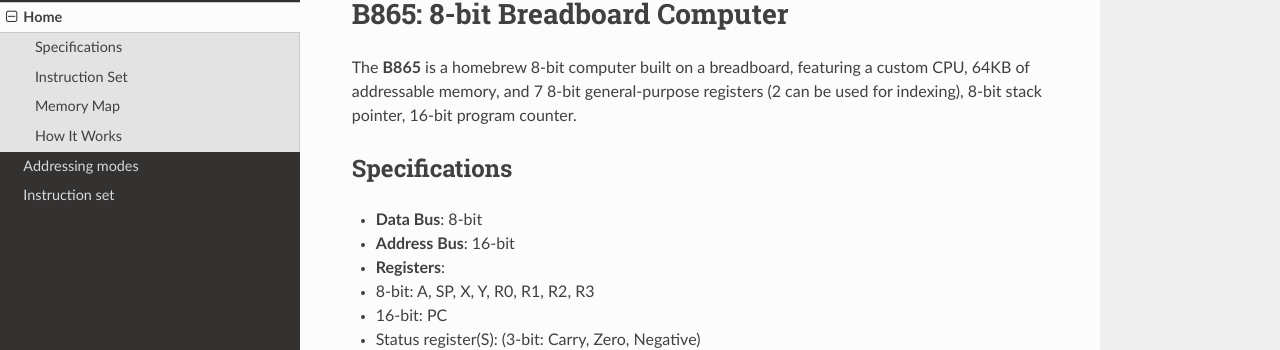
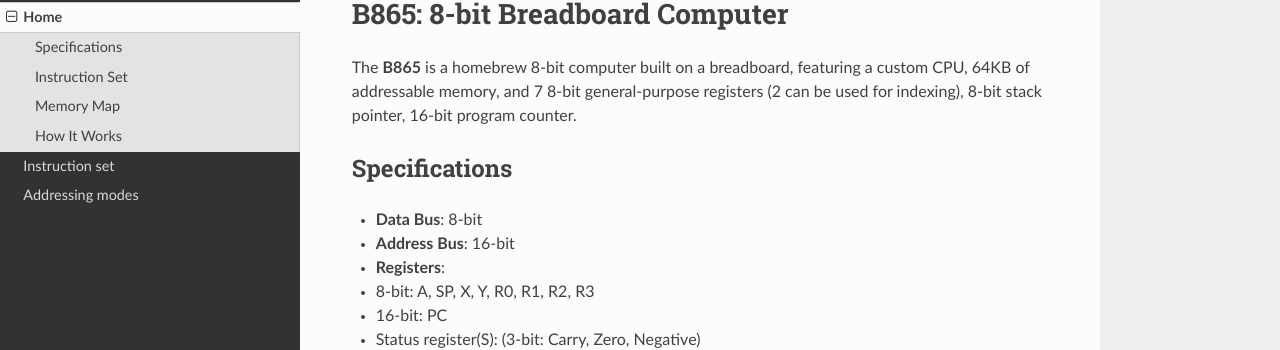
Before and after one commit to Rbel12b/b865-docs, an MkDocs documentation site: the page built from docs/index.md, in a window 1280 px wide. Shown: the part 104-454 px from the top of the page. Built offline with MkDocs 1.6.1, drawn with Linux system fonts in a browser that asks for light colours; nearby versions of some CDN libraries; part of the change alters nothing that is shown.

```diff
--- a/mkdocs.yml
+++ b/mkdocs.yml
@@ -1,6 +1,6 @@
 site_name: B865 Docs
 nav:
   - Home: index.md
+  - Instruction set: instruction-set.md
   - Addressing modes: addressing-modes.md
-  - Instruction set: instruction-set.md
 theme: readthedocs
```
